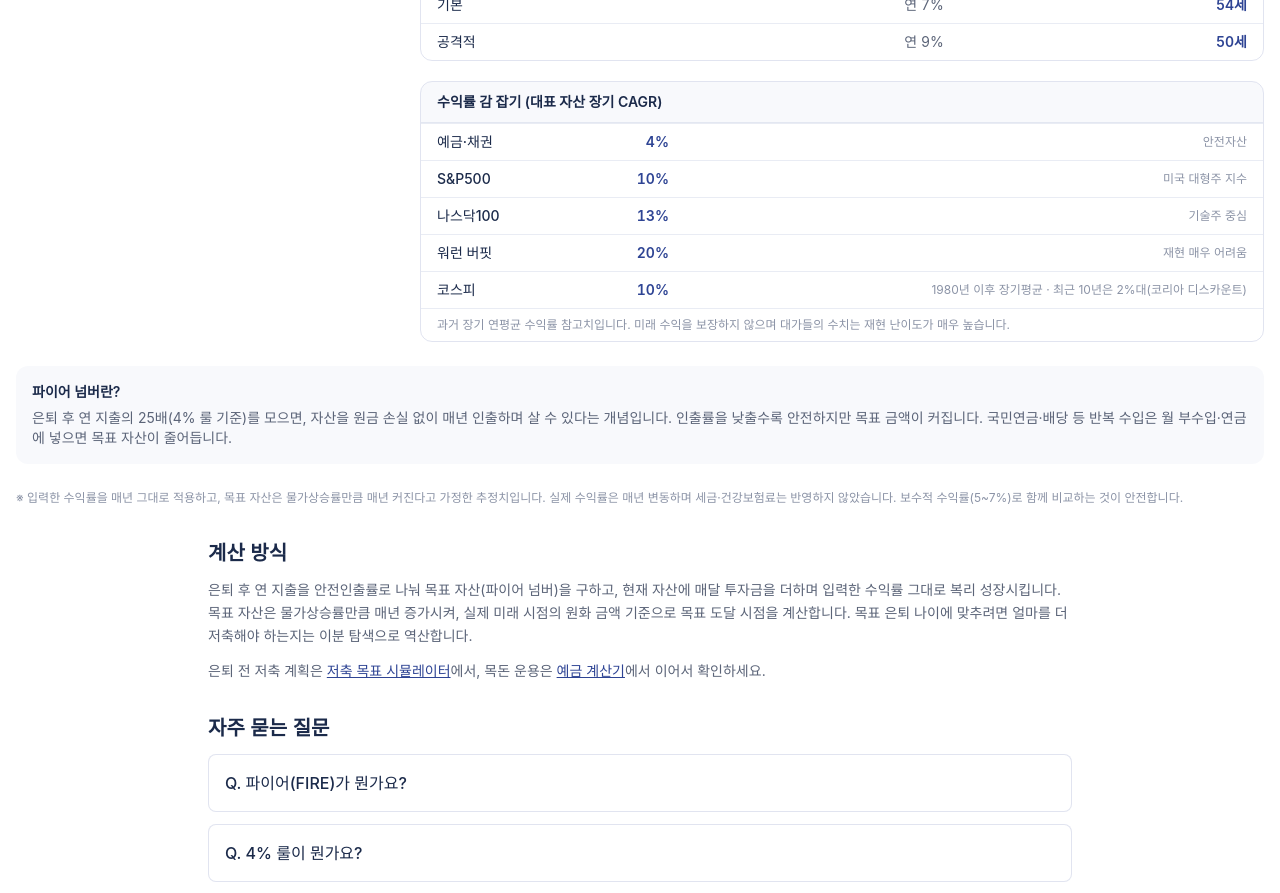
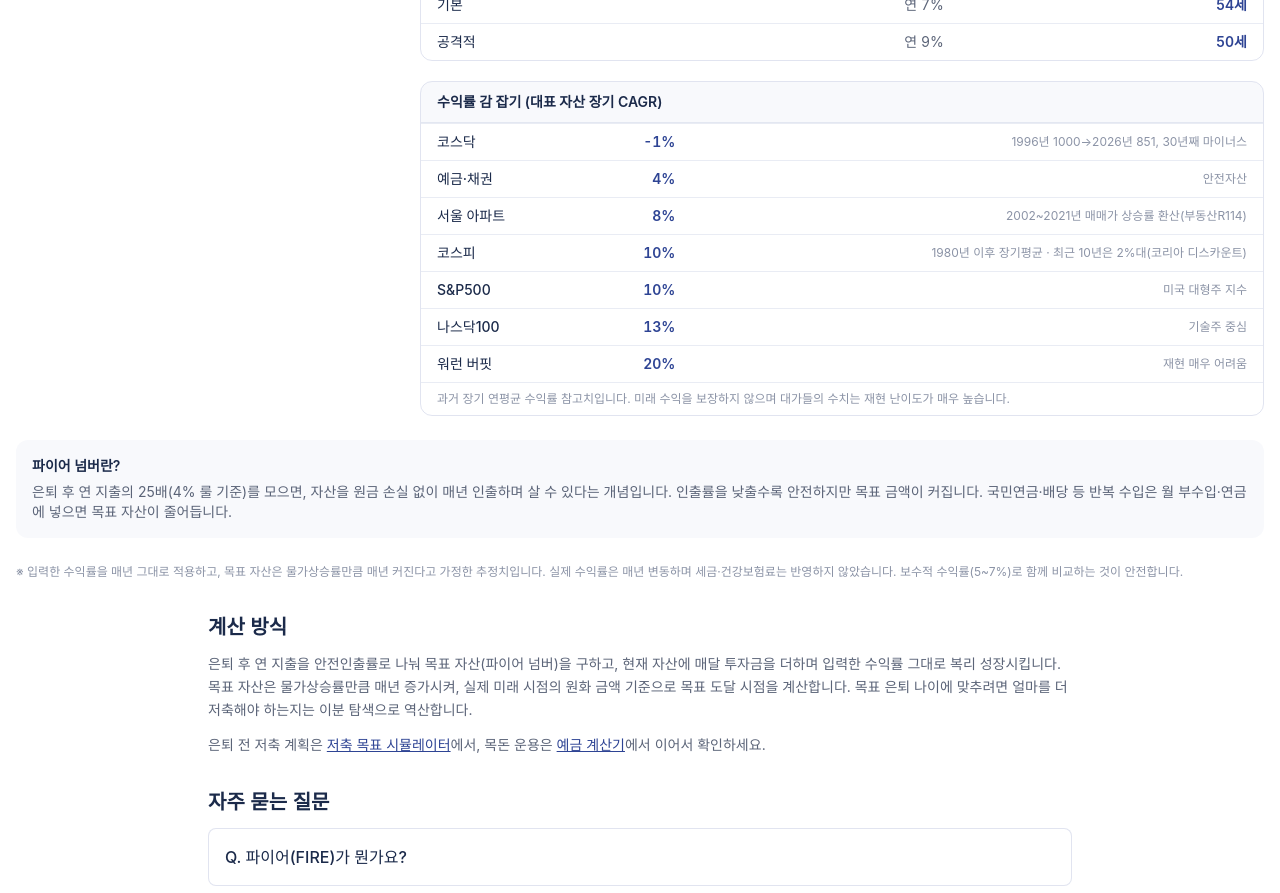
Before and after one commit to parkdane/pay-calc, a Next.js app: page /calc/fire in a window 1280 px wide. Shown: the part 2320-3213 px from the top of the page. Built offline with nearby package versions, Linux system fonts and the light colour scheme; a web font is replaced by a local one.

Commit message:
fire calculator: CAGR표 코스닥·서울아파트 추가, 수익률순 정렬

```diff
--- a/components/FireCalc.tsx
+++ b/components/FireCalc.tsx
@@ -27,12 +27,14 @@ const RETURN_PRESETS = [
 
 // CAGR 참고 (과거 장기 연평균, 참고용)
 const CAGR_TABLE = [
+  { name: "코스닥", cagr: -1, note: "1996년 1000→2026년 851, 30년째 마이너스" },
   { name: "예금·채권", cagr: 4, note: "안전자산" },
+  { name: "서울 아파트", cagr: 8, note: "2002~2021년 매매가 상승률 환산(부동산R114)" },
+  { name: "코스피", cagr: 10, note: "1980년 이후 장기평균 · 최근 10년은 2%대(코리아 디스카운트)" },
   { name: "S&P500", cagr: 10, note: "미국 대형주 지수" },
   { name: "나스닥100", cagr: 13, note: "기술주 중심" },
   { name: "워런 버핏", cagr: 20, note: "재현 매우 어려움" },
-  { name: "코스피", cagr: 10, note: "1980년 이후 장기평균 · 최근 10년은 2%대(코리아 디스카운트)" },
-];
+].sort((a, b) => a.cagr - b.cagr);
 
 export default function FireCalc() {
   const [age, setAge] = useState(35);
```
